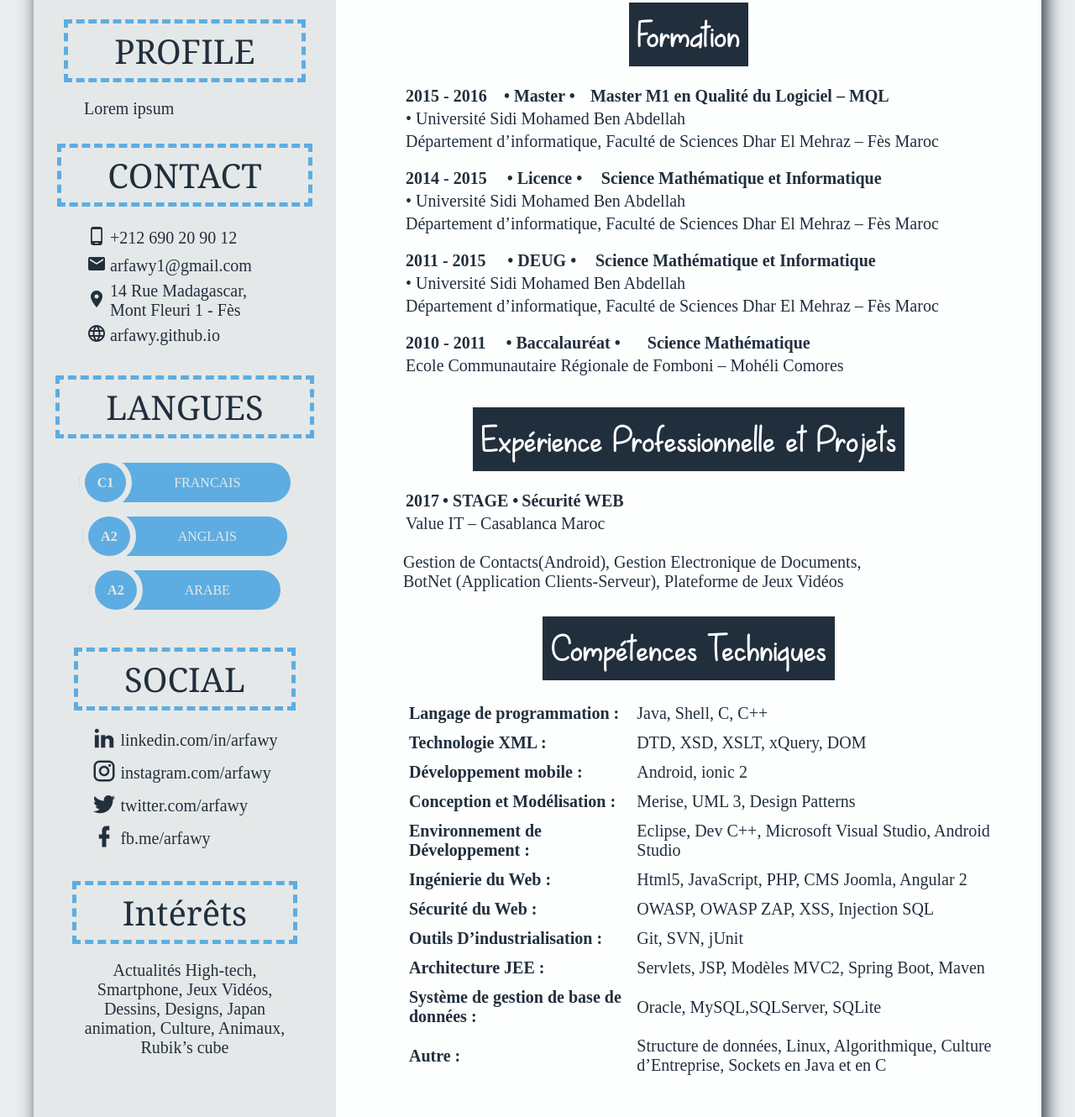
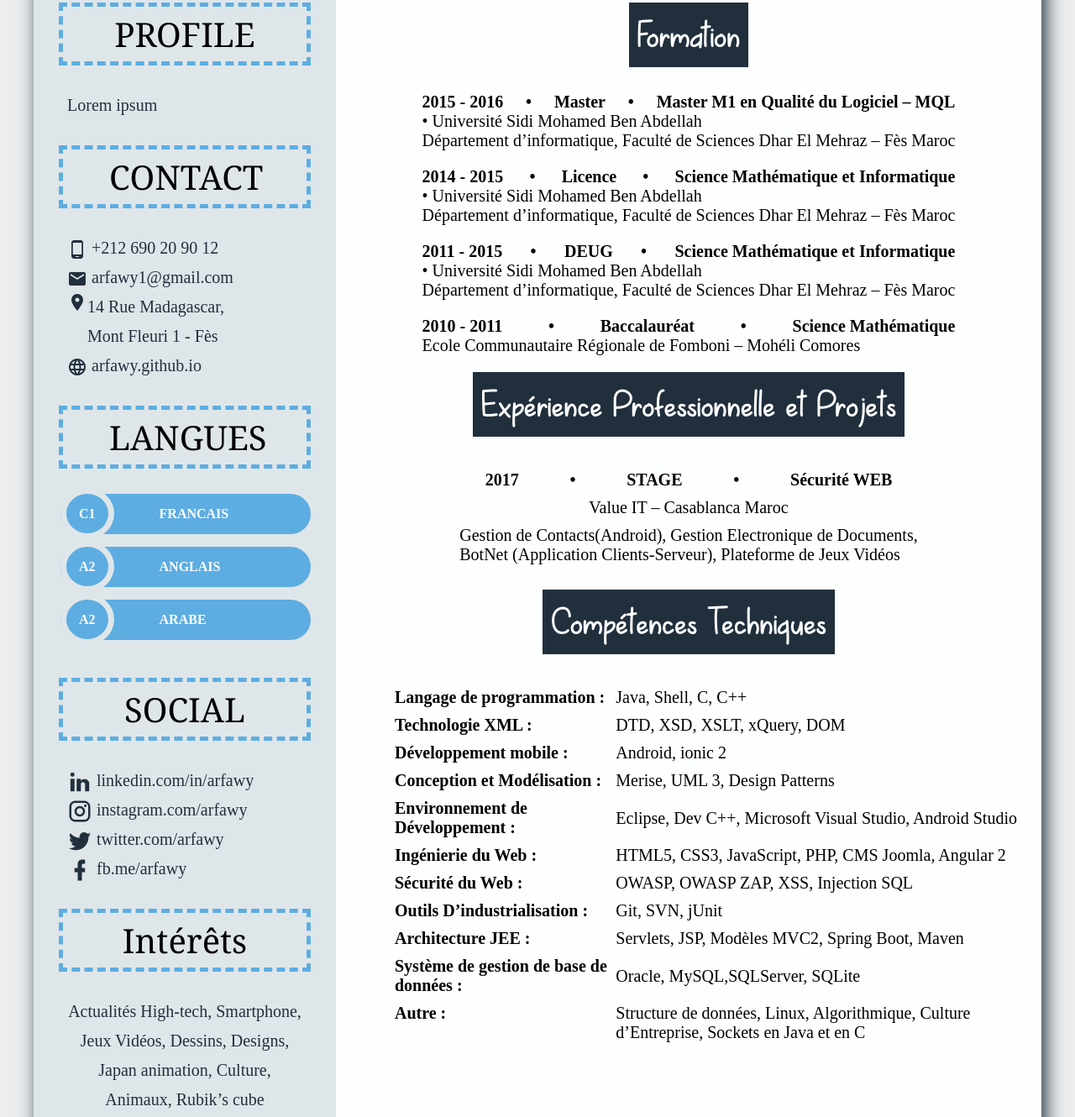
Before and after one commit to arfawy/arfawy.github.io, a plain HTML site: page index.html in a window 1280 px wide. Shown: the part 415-1745 px from the top of the page at 84% size. Drawn offline with Linux system fonts and the light colour scheme.

Commit message:
Re-Code with flex css

```diff
--- a/index.html
+++ b/index.html
@@ -3,189 +3,110 @@
 <head>
     <meta charset="utf-8" />
     <meta http-equiv="X-UA-Compatible" content="IE=edge">
-    <title>Mon Curiculium Vitae</title>
-    <link rel="shortcut icon" href="img/icons/favicon.png" type="image/x-icon">
-    <link rel="icon" href="img/icons/favicon.png" type="image/x-icon">
+    <title>Flex CSS</title>
     <meta name="viewport" content="width=device-width, initial-scale=1">
     <link rel="stylesheet" type="text/css" media="screen" href="style.css" />
+    <link href="https://fonts.googleapis.com/icon?family=Material+Icons" rel="stylesheet">
     <script src="https://html2canvas.hertzen.com/dist/html2canvas.min.js"></script>
-    <link href="https://fonts.googleapis.com/icon?family=Material+Icons" rel="stylesheet">
     <script src="script.js"></script>
 </head>
-
 <body>
     <div id="contenu">
         <div id="banner">
-                <div id="identity_photo"><img id="photo" src="img/photo_identity.jpg" alt="photo_identity"/></div>
-                <div id="identity_name">
-                    <span id="identity_text_name">SIDI Benarfa Mze</span><br />
-                    <span class="t_title" id="identity_text_profession">- Developpeur Informatique -</span>
-                    <span  id="capture_logo"><i class="material-icons" onclick="capture('contenu');">photo_camera</i></span>
-                </div>
+            <div id="banner-photo"><img src="img/photo_identity.jpg" alt="photo_identity"/></div>
+            <div id="banner-title">
+                    <span id="banner-title-name">SIDI Benarfa Mze</span>
+                    <span id="banner-title-title" class="title-dark">- Developpeur Informatique -</span>
+                    <span  id="banner-title-screenshot"><i class="material-icons" onclick="capture('contenu');">photo_camera</i></span>
+            </div>
         </div>
         <div id="info">
-            <span id="profile" class="info">PROFILE</span>
-            <div id="profile_text">
+            <div id="info-profile" class="info-title">PROFILE</div>
+            <div id="info-profile-text">
                     Lorem ipsum
             </div>
-            <span id="contact" class="info">CONTACT</span>
-            <div id="contact_text">
-                <table>
-                    <tr>
-                        <td><i class="material-icons">phone_android</i></td><td>+212 690 20 90 12</td>
-                    </tr>
-                    <tr>
-                        <td><i class="material-icons">mail</i></td><td>arfawy1@gmail.com</td>
-                    </tr>
-                    <tr>
-
-                        <td><i  class="material-icons">location_on</i></td><td>14 Rue Madagascar,<br/> Mont Fleuri 1 - Fès<br/></td>
-                    </tr>
-                    <tr>
-                        <td><i onclick="redirection('https://arfawy.github.io')" class="material-icons">language</i></td><td>arfawy.github.io</td>
-                    </tr>
-                </table>
+            <div id="info-contact" class="info-title">CONTACT</div>
+            <div id="info-contact-text">
+                <span><i  class="material-icons icon">phone_android</i> +212 690 20 90 12</span>
+                <span><i class="material-icons icon">mail</i> arfawy1@gmail.com</span>
+                <span id="info-contact-text-adress"><i class="material-icons icon">location_on</i><span> 14 Rue Madagascar,<br/> Mont Fleuri 1 - Fès</span></span>
+                <span><i onclick="redirection('https://arfawy.github.io')" class="material-icons icon">language</i> arfawy.github.io</span>
             </div>
-            <span id="langue" class="info">LANGUES</span>
-            <div id="langue_text">
-                <table>
-                    <tr>
-                        <td><span class="langue">
-                                <span class="langue_logo">C1</span><span class="langue_name">FRANCAIS</span>
-                        </span></td>
-                    </tr>
-                    <tr>
-                        <td><span class="langue">
-                                    <span class="langue_logo">A2</span><span class="langue_name">ANGLAIS</span>
-                        </span></td>
-                    </tr>
-                    <tr>
-                        <td><span class="langue">
-                                    <span class="langue_logo">A2</span><span class="langue_name">ARABE</span>
-                        </span></td>
-                    </tr>
-                </table>
+            <span id="info-langue" class="info-title">LANGUES</span>
+            <div id="info-langue-text">
+                <span class="langue">
+                    <span>C1</span>
+                    <span>FRANCAIS</span>
+                </span>
+                <span class="langue">
+                    <span>A2</span>
+                    <span>ANGLAIS</span>
+                </span>
+                <span class="langue">
+                    <span>A2</span>
+                    <span>ARABE</span>
+                </span>
             </div>
-            <span id="social" class="info">SOCIAL</span>
-            <div id="social_text">
-                <table>
-                    <tr>
-                        <td><img class="icons" onclick="redirection('https://linkedin.com/in/arfawy')" src="img/icons/linkedin.png" /></td><td>linkedin.com/in/arfawy</td>
-                    </tr>
-                    <tr>
-                        <td><img class="icons" onclick="redirection('https://instagram.com/arfawy')" src="img/icons/instagram.png" /></td><td>instagram.com/arfawy</td>
-                    </tr>
-                    <tr>
-                        <td><img class="icons" onclick="redirection('https://twitter.com/arfawy')" src="img/icons/twitter.png" /></td><td>twitter.com/arfawy</td>
-                    </tr>
-                    <tr>
-                        <td><img class="icons" onclick="redirection('https://fb.me/arfawy')" src="img/icons/facebook.png" /></td><td>fb.me/arfawy</td>
-                    </tr>
-                </table>
+            <span id="info-social" class="info-title">SOCIAL</span>
+            <div id="info-social-text">
+                <span><img class="icon" onclick="redirection('https://linkedin.com/in/arfawy')" src="img/icons/linkedin.png" /> linkedin.com/in/arfawy</span>
+                <span><img class="icon" onclick="redirection('https://instagram.com/arfawy')" src="img/icons/instagram.png" /> instagram.com/arfawy</span>
+                <span><img class="icon" onclick="redirection('https://twitter.com/arfawy')" src="img/icons/twitter.png" /> twitter.com/arfawy</span>
+                <span><img class="icon" onclick="redirection('https://fb.me/arfawy')" src="img/icons/facebook.png" /> fb.me/arfawy</span>
             </div>
-            <span id="seo" class="info">Intérêts</span>
-            <div id="seo_text">
+            <span id="info-seo" class="info-title">Intérêts</span>
+            <div id="info-seo-text">
                     Actualités High-tech, Smartphone, Jeux Vidéos, Dessins, Designs, Japan animation, Culture, Animaux, Rubik’s cube
             </div>
         </div>
         <div id="details">
-            <span class="t_title" id="details_education">Formation</span>
-            <div id="details_education_text">
-                <table class="details_ed">
-                    <tr class="td_gras">
-                        <td>2015 - 2016 </td><td>&bull; Master &bull; </td><td>Master M1 en Qualité du Logiciel – MQL</td>
-                    </tr>
-                    <tr>
-                        <td colspan="3">&bull; Université Sidi Mohamed Ben Abdellah </td>
-                    </tr>
-                    <tr>
-                        <td colspan="3">Département d’informatique, Faculté de Sciences Dhar El Mehraz – Fès Maroc </td>
-                    </tr>
-                </table>
-                <table class="details_ed">
-                    <tr class="td_gras">
-                        <td>2014 - 2015 </td><td>&bull; Licence &bull; </td><td>Science Mathématique et Informatique </td>
-                    </tr>
-                    <tr>
-                        <td colspan="3">&bull; Université Sidi Mohamed Ben Abdellah </td>
-                    </tr>
-                    <tr>
-                        <td colspan="3">Département d’informatique, Faculté de Sciences Dhar El Mehraz – Fès Maroc </td>
-                    </tr>
-                </table>
-                <table class="details_ed">
-                    <tr class="td_gras">
-                        <td>2011 - 2015 </td><td>&bull; DEUG &bull; </td><td>Science Mathématique et Informatique </td>
-                    </tr>
-                    <tr>
-                        <td colspan="3">&bull; Université Sidi Mohamed Ben Abdellah </td>
-                    </tr>
-                    <tr>
-                        <td colspan="3">Département d’informatique, Faculté de Sciences Dhar El Mehraz – Fès Maroc </td>
-                    </tr>
-                </table>
-                <table class="details_ed">
-                    <tr class="td_gras">
-                        <td>2010 - 2011 </td><td>&bull;  Baccalauréat  &bull; </td><td>Science Mathématique</td>
-                    </tr>
-                    <tr>
-                        <td colspan="3"> Ecole Communautaire Régionale de Fomboni – Mohéli Comores  </td>
-                    </tr>
-                </table>
+            <span class="title-dark" id="details-education">Formation</span>
+            <div id="details-education-text">
+                <div id="det-column">
+                    <div><span>2010 - 2011</span><span>&bull;</span><span>Baccalauréat</span><span>&bull;</span><span>Science Mathématique</span></div>
+                    <div>Ecole Communautaire Régionale de Fomboni – Mohéli Comores</div>
+                </div>
+                <div id="det-column">
+                    <div><span>2011 - 2015</span><span>&bull;</span><span>DEUG</span><span>&bull;</span><span>Science Mathématique et Informatique</span></div>
+                    <div>&bull; Université Sidi Mohamed Ben Abdellah</div>
+                    <div> Département d’informatique, Faculté de Sciences Dhar El Mehraz – Fès Maroc</div>
+                </div>
+                <div id="det-column">
+                        <div><span>2014 - 2015</span><span>&bull;</span><span>Licence</span><span>&bull;</span><span>Science Mathématique et Informatique</span></div>
+                        <div>&bull; Université Sidi Mohamed Ben Abdellah</div>
+                        <div> Département d’informatique, Faculté de Sciences Dhar El Mehraz – Fès Maroc</div>
+                    </div>
+                <div id="det-column">
+                    <div><span>2015 - 2016</span><span>&bull;</span><span>Master</span><span>&bull;</span><span>Master M1 en Qualité du Logiciel – MQL</span></div>
+                    <div>&bull; Université Sidi Mohamed Ben Abdellah</div>
+                    <div> Département d’informatique, Faculté de Sciences Dhar El Mehraz – Fès Maroc</div>
+                </div>
             </div>
-            <span class="t_title" id="details_work_experience">Expérience Professionnelle et Projets</span>
-            <span id="details_we">
-                <div id="details_work_experience_text">
-                    <table  id="details_work_experience_text_table" class="details_ed">
-                        <tr class="td_gras">
-                            <td>2017 </td><td>&bull;  STAGE  &bull; </td><td>Sécurité WEB</td>
-                        </tr>
-                        <tr>
-                            <td colspan="3"> Value IT – Casablanca Maroc</td>
-                        </tr>
-                    </table>
-                    <p id="details_work_experience_text_p">
-                    Gestion de Contacts(Android), Gestion Electronique de Documents, <br/>
-                    BotNet (Application Clients-Serveur), Plateforme de Jeux Vidéos
-                    </p>
+            <span class="title-dark" id="details-we">Expérience Professionnelle et Projets</span>
+            <div id="details-we-text">
+                <div>
+                    <span>2017</span><span>&bull;</span><span>STAGE</span><span>&bull;</span><span>Sécurité WEB</span>
                 </div>
-            </span>
-            <span class="t_title" id="details_skills">Compétences Techniques</span>
-            <table id="details_skills_text">
-                <tr>
-                    <td class="td_gras">Langage de programmation :</td><td>Java, Shell, C, C++ </td>
-                </tr>
-                <tr>
-                    <td class="td_gras">Technologie XML :</td><td>DTD, XSD, XSLT, xQuery, DOM </td>
-                </tr>
-                <tr>
-                    <td class="td_gras">Développement mobile :</td><td> Android, ionic 2 </td>
-                </tr>
-                <tr>
-                    <td class="td_gras">Conception et Modélisation :</td><td>Merise, UML 3, Design Patterns </td>
-                </tr>
-                <tr>
-                    <td class="td_gras">Environnement de Développement :</td><td>Eclipse, Dev C++, Microsoft Visual Studio, Android Studio</td>
-                </tr>
-                <tr>
-                    <td class="td_gras">Ingénierie du Web :</td><td>Html5, JavaScript, PHP, CMS Joomla, Angular 2</td>
-                </tr>
-                <tr>
-                    <td class="td_gras">Sécurité du Web :</td><td> OWASP, OWASP ZAP, XSS, Injection SQL</td>
-                </tr>
-                <tr>
-                    <td class="td_gras">Outils D’industrialisation :</td><td>Git, SVN, jUnit</td>
-                </tr>
-                <tr>
-                    <td class="td_gras">Architecture JEE :</td><td> Servlets, JSP, Modèles MVC2, Spring Boot, Maven </td>
-                </tr>
-                <tr>
-                    <td class="td_gras">Système de gestion de base de données :</td><td> Oracle, MySQL,SQLServer, SQLite </td>
-                </tr>
-                <tr>
-                    <td class="td_gras">Autre :</td><td>Structure de données, Linux, Algorithmique, Culture d’Entreprise, Sockets en Java et en C </td>
-                </tr>
-            </table>
+                <div>Value IT – Casablanca Maroc</div>
+                <div>
+                Gestion de Contacts(Android), Gestion Electronique de Documents,<br/>
+                BotNet (Application Clients-Serveur), Plateforme de Jeux Vidéos
+                </div>
+            </div>
+            <span class="title-dark" id="details-skills">Compétences Techniques</span>
+            <div id="details-skills-text">
+                <div><span>Langage de programmation :</span><span>Java, Shell, C, C++</span></div>
+                <div><span>Technologie XML :</span><span>DTD, XSD, XSLT, xQuery, DOM</span></div>
+                <div><span>Développement mobile :</span><span>Android, ionic 2</span></div>
+                <div><span>Conception et Modélisation :</span><span>Merise, UML 3, Design Patterns</span></div>
+                <div><span>Environnement de Développement :</span><span>Eclipse, Dev C++, Microsoft Visual Studio, Android Studio</span></div>
+                <div><span>Ingénierie du Web :</span><span>HTML5, CSS3, JavaScript, PHP, CMS Joomla, Angular 2</span></div>
+                <div><span>Sécurité du Web :</span><span>OWASP, OWASP ZAP, XSS, Injection SQL</span></div>
+                <div><span>Outils D’industrialisation :</span><span>Git, SVN, jUnit</span></div>
+                <div><span>Architecture JEE :</span><span>Servlets, JSP, Modèles MVC2, Spring Boot, Maven</span></div>
+                <div><span>Système de gestion de base de données :</span><span>Oracle, MySQL,SQLServer, SQLite</span></div>
+                <div><span>Autre :</span><span>Structure de données, Linux, Algorithmique, Culture d’Entreprise, Sockets en Java et en C</span></div>
+            </div>
         </div>
     </div>
 </body>
--- a/style.css
+++ b/style.css
@@ -1,274 +1,227 @@
+:root{
+    --main-color: #212F3D;
+    --theme-color:#5DADE2;
+    --info-bg-color:#dfe6e9;
+    --details-bg-color: #FDFEFE;
+    --marge-contenu: 30px;
+}
+
 @font-face {
     font-family: SpringisComing;
     src: url(font/SpringisComing.ttf);
 }
-
-:root{
-    --main-color: #212F3D;
-    --theme-color:#5DADE2;
-    --info-bg-color:#E5E8E8;
-    --details-bg-color: #FDFEFE;
-}
-
-*{
-    color: var(--main-color);
-}
-
 body{
     background-color: #EBEDEF;
     padding-top: 20px;
 }
+
 #contenu{
+    display: flex;
+    flex-wrap: wrap;
+    flex-direction: row;
+    margin: auto;
     height: 1800px;
     width: 1200px;
-    margin: auto;
     box-shadow: 5px 5px 20px var(--main-color);
 }
-
 #banner{
+    display: flex; margin: auto;
+    background-color: var(--theme-color);
     height: 360px;
     width: 1200px;
-    background-color: var(--theme-color);
 }
-#info{
-    float: left;
-    height: 1440px;
+#banner-photo{
+    display: flex;
+    justify-content: center;
+    align-items: center;
+    height: 360px;
     width: 360px;
-    background-color: var(--info-bg-color);
-    text-align: center;
 }
-#details{
-    display: inline-block;
-    height: 80%;
-    width: 70%;
-    background-color: var(--details-bg-color);
-    text-align: center;
-}
-
-
-#photo{
+#banner-photo img{
     height: 300px;
     width: 300px;
     border-radius: 150px;
-    margin-top: 30px;
 }
-
-#photo:hover{
+#banner-photo img:hover{
     transform: scale(1.1);
 }
-
-#identity_photo{
-    float: left;
-    height: 360px;
-    width: 360px;
-    text-align: center;
-    margin: 0px;
-}
-
-#identity_name{
-    position: relative;
-    display: inline-block;
-    text-align: center;
+#banner-title{
+    display: flex;
+    flex-direction: column;
     height: 360px;
     width: 840px;
 }
-
-#identity_text_name{
-    position: relative;
-    top: 110px;
+#banner-title-name{
     font-size: 64px;
     color: white;
     font-family: Cambria, Cochin, Georgia, Times, 'Times New Roman', serif;
     border: 5px solid white;
     padding: 50px;
-    text-align: center;
+    margin: auto;
+    margin-bottom: -20px;
 }
-
-.t_title{
+.title-dark{
     color: white;
     font-family: SpringisComing;
     background-color: var(--main-color);
     padding: 10px;
     font-size: 50px;
 }
-
-#identity_text_profession{
+#banner-title-title{
+    margin:  -10px 200px 30px 200px;
+}
+#banner-title-screenshot{
     position: relative;
-    top: 150px;
-    margin:  -20px 200px 200px 200px;
+    color: white;
+    cursor: pointer;
+    text-align: right;
+    padding-right: 20px;
+    padding-bottom: 10px;
 }
 
-#capture_logo i{
-    position: relative;
-    color: white;
-    top: 180px;
-    left: 380px;
-    padding: 2px;
-    cursor: pointer;
-}
-
-.material-icons:hover, .icons:hover{
+.icon:hover{
     transform: scale(1.2);
 }
-
-.info{
+#banner-title-screenshot i:hover{
+    transform: scale(1.3);
+}
+#info{
+    background-color: var(--info-bg-color);
+    height: 1440px;
+    width: 360px;
+    display: flex;
+    flex-direction: column;
+}
+.info-title{
     border: 5px dashed var(--theme-color);
     font-size: 40px;
     font-family: Cambria, Cochin, Georgia, Times, 'Times New Roman', serif;
     padding: 5px 55px 5px 55px;
     text-align: center;
+    margin: var(--marge-contenu);
 }
-
-#profile{
-    position: relative;
-    top: 60px;
-}
-
-#profile_text{
-    top: 90px;
-}
-
-#contact{
-    position: relative;
-    top: 110px;
-}
-
-#profile_text, #contact_text, #seo_text{
+#info-profile-text, #info-contact-text, #info-social-text, #info-seo-text{
     color: var(--main-color);
-    position: relative;
-    margin: auto 60px 20px 60px;
     font-size: 20px;
     text-align: justify;
+    margin: 0 40px 0 40px;
+    line-height: 35px;
 }
-
-
-#contact_text{
-    top: 140px;
+#info-contact-text{
+    display: flex;
+    flex-direction: column;
 }
-
-#langue{
-    position: relative;
-    top: 160px;
+#info-contact-text *{
+    vertical-align: middle;
 }
-
-#langue_text{
-    position: relative;
-    top: 190px;
+#info-contact-text-adress{
+    display: flex;
+    flex-direction: row;
 }
-
-.langue *{
-    color: var(--info-bg-color);
+#info-langue-text{
+    display: flex;
+    flex-direction: column;
 }
-
-.langue_logo{
-    padding: 15px;
-    border-radius: 50%;
-    border: 7px solid var(--info-bg-color);
-    font-weight: bold;
-}
-
 .langue{
     background-color: var(--theme-color);
     padding: 15px;
     padding-left: 0px;
-    padding-right: 60px;
     border-radius: 30px;
+    margin: 0px 30px 15px 32px;
+    font-weight: bold;
+    color: white;
 }
-#langue_text table, #social_text table{
-    margin: auto;
+.langue span:nth-child(1){
+    padding: 15px;
+    border-radius: 50%;
+    border: 7px solid var(--info-bg-color);
+}
+.langue span:nth-child(2){
+    padding-left: 50px;
+}
+#info-social-text{
+    display: flex;
+    flex-direction: column;
 }
 
-#langue_text td{
-    height: 60px;
-}
-.langue_name{
-    padding-left: 50px;
+#info-social-text img{
+    height: 30px;
+    width: 30px;
+    vertical-align: middle;
 }
 
-#social{
-    position: relative;
-    top: 235px;
+#info-seo-text{
+    text-align: center;
+}
+#details{
+    height: 1440px;
+    width: 840px;
+    display: flex;
+    flex-direction: column;
+    align-items: center;
+    background-color: var(--details-bg-color);
 }
 
-#social_text{
-    position: relative;
-    top: 260px;
-    text-align: left;
-    font-size: 20px;
+#details-education{
+    margin-top: var(--marge-contenu);
 }
-
-#seo{
-    position: relative;
-    top: 300px;
+#details-education-text{
+    display: flex;
+    flex-direction: column-reverse;
+    margin-top: var(--marge-contenu);
 }
-
-#seo_text{
-    position: relative;
-    top: 330px;
-    text-align: unset;
+#det-column{
+    display: flex;
+    flex-direction: column;
+    margin-bottom: 20px;
 }
-
-.icons{
-    height: 30px;
-    width: 30px;
-}
-
-#details_education{
-    position: relative;
-    top: 40px;
-}
-
-#details_education_text{
-    position: relative;
-    top: 20px;
-}
-
-#details_work_experience{
-    position: relative;
-    top: 100px;
-}
-
-#details_work_experience_text_table{
-    position: relative;
-    top: 80px;
-    margin-left: 0px;
-}
-
-#details_work_experience_text_p{
-    position: relative;
-    top: 80px;
-}
-
-#details_skills{
-    position: relative;
-    top: 150px;
-}
-
-#details_skills_text{
-    top: 180px;
-}
-
-#details_skills_text tr td{
-    padding: 5px;
-}
-
-.details_ed{
-    top: 50px;
-    margin-bottom: 15px;
-}
-
-.details_ed, #details_work_experience_text, #details_skills_text{
-    position: relative;
+#det-column div{
+    display: flex;
+    flex-direction: row;
+    justify-content: space-between;
     font-size: 20px;
     text-align: left;
     margin-left: 80px;
+    margin-right: 80px;
+}
+#det-column div span{
+    font-weight: bold;
+}
+#details-we-text{
+    margin-top: var(--marge-contenu);
+    font-size: 20px;
+}
+#details-we-text div{
+    display: flex;
+    flex-direction: row;
+    justify-content: space-around;
+    margin-top: 10px;
 }
 
-.td_gras{
+#details-we-text div:nth-child(1){
     font-weight: bold;
 }
+#details-skills{
+    margin-top: var(--marge-contenu);
+}
+#details-skills-text div{
+    margin-top: 10px;
+    font-size: 20px;
+    display: flex;
+    flex-wrap: wrap;
+    flex-direction: row;
+}
+#details-skills-text{
+    margin-top: var(--marge-contenu);
+    padding-left: 70px;
+}
 
-#details_we{
-    position: relative;
-    top:50px;
+#details-skills-text div span:nth-child(1){
+    font-weight: bold;
+    flex: 1;
 }
+#details-skills-text div span:nth-child(2){
+    flex: 2;
+    margin: auto;
+    margin-left: 10px;
+}
```
